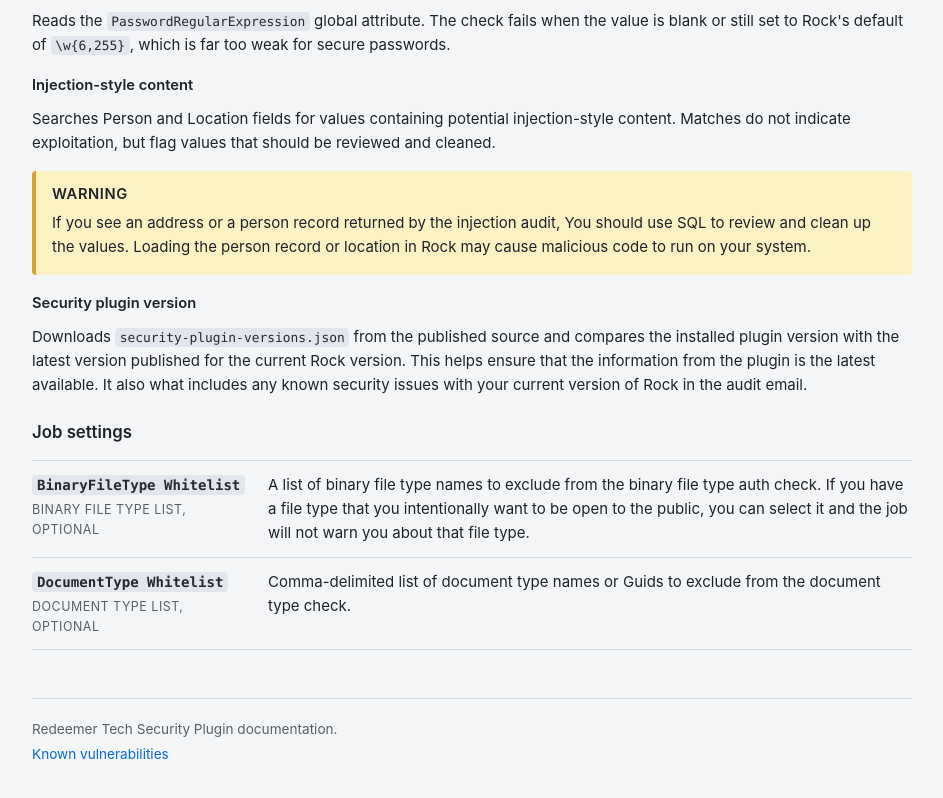
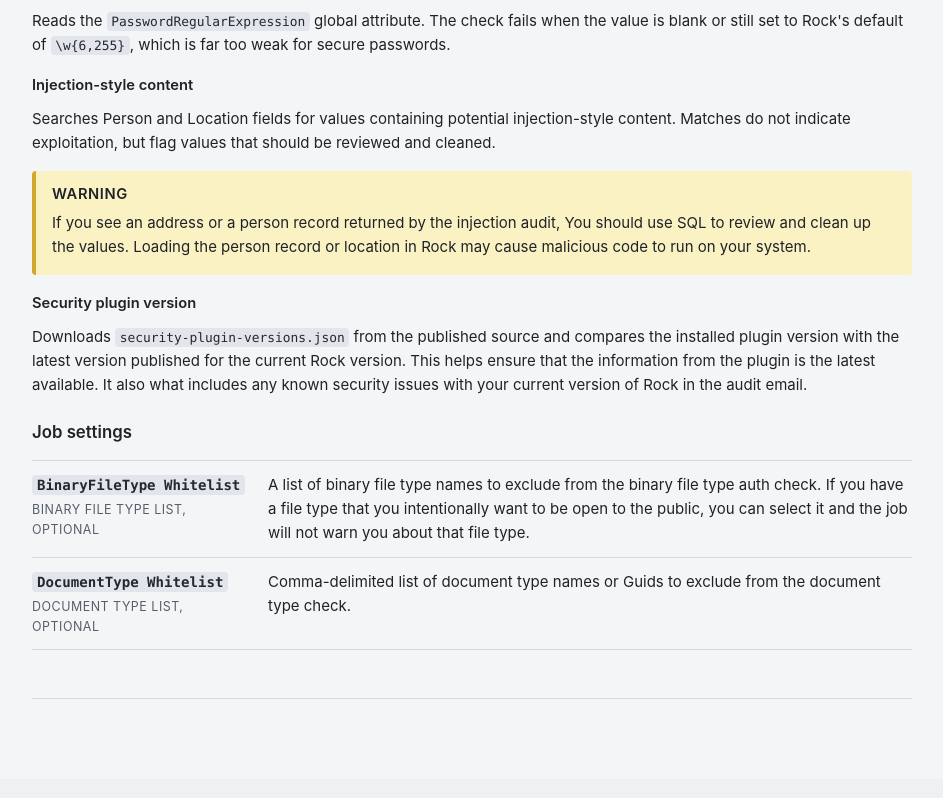
Before and after one commit to Redeemer-Technologies/security-monitoring, a plain HTML site: page index.html in a window 1280 px wide. Shown: the part 5082-5880 px from the top of the page, without its empty margins (288-1231 px from the left). Drawn offline with Linux system fonts and the light colour scheme.

Commit message:
Remove link

```diff
--- a/index.html
+++ b/index.html
@@ -332,8 +332,6 @@ LIMIT 100</code></pre>
 
 
             <footer class="site-footer">
-                <p>Redeemer Tech Security Plugin documentation.</p>
-                <p><a href="known-vulnerabilities.html">Known vulnerabilities</a></p>
             </footer>
         </main>
     </div>
```
